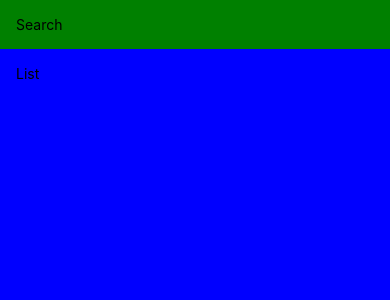
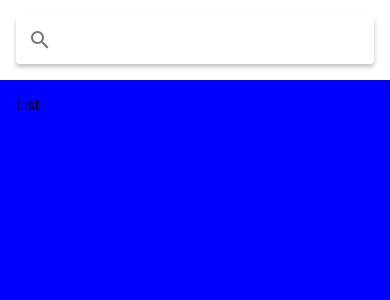
Before and after one commit to EndritH/Crust, a React Native app: screen / in a window 390 px wide. Shown: the top 300 px of the page. Built offline with nearby package versions, Linux system fonts and the light colour scheme.

Commit message:
searchbar added

```diff
--- a/App.js
+++ b/App.js
@@ -1,13 +1,14 @@
 import { StatusBar as ExpoStatusBar } from "expo-status-bar";
 import React from "react";
 import { StatusBar, StyleSheet, SafeAreaView, Text, View } from "react-native";
+import { Searchbar } from "react-native-paper";
 
 export default function App() {
   return (
     <>
       <SafeAreaView style={styles.conatainer}>
         <View style={styles.search}>
-          <Text>Search</Text>
+          <Searchbar />
         </View>
         <View style={styles.list}>
           <Text>List</Text>
@@ -25,7 +26,7 @@ const styles = StyleSheet.create({
   },
   search: {
     padding: 16,
-    backgroundColor: "green",
+    // backgroundColor: "green",
   },
   list: {
     flex: 1,
--- a/package.json
+++ b/package.json
@@ -14,6 +14,7 @@
     "react": "16.13.1",
     "react-dom": "16.13.1",
     "react-native": "https://github.com/expo/react-native/archive/sdk-41.0.0.tar.gz",
+    "react-native-paper": "^4.9.2",
     "react-native-web": "~0.13.12"
   },
   "devDependencies": {
```
Also changed, not shown: 2 other files (tests, documents, lock files or other folders).
